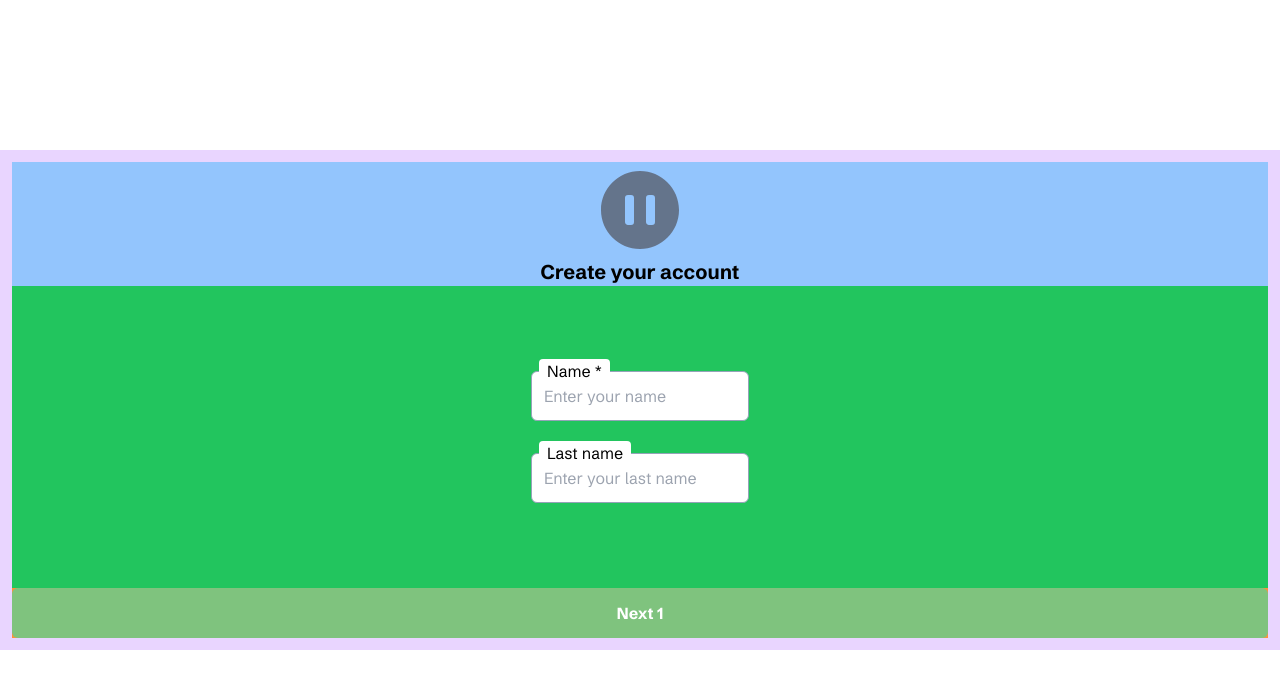
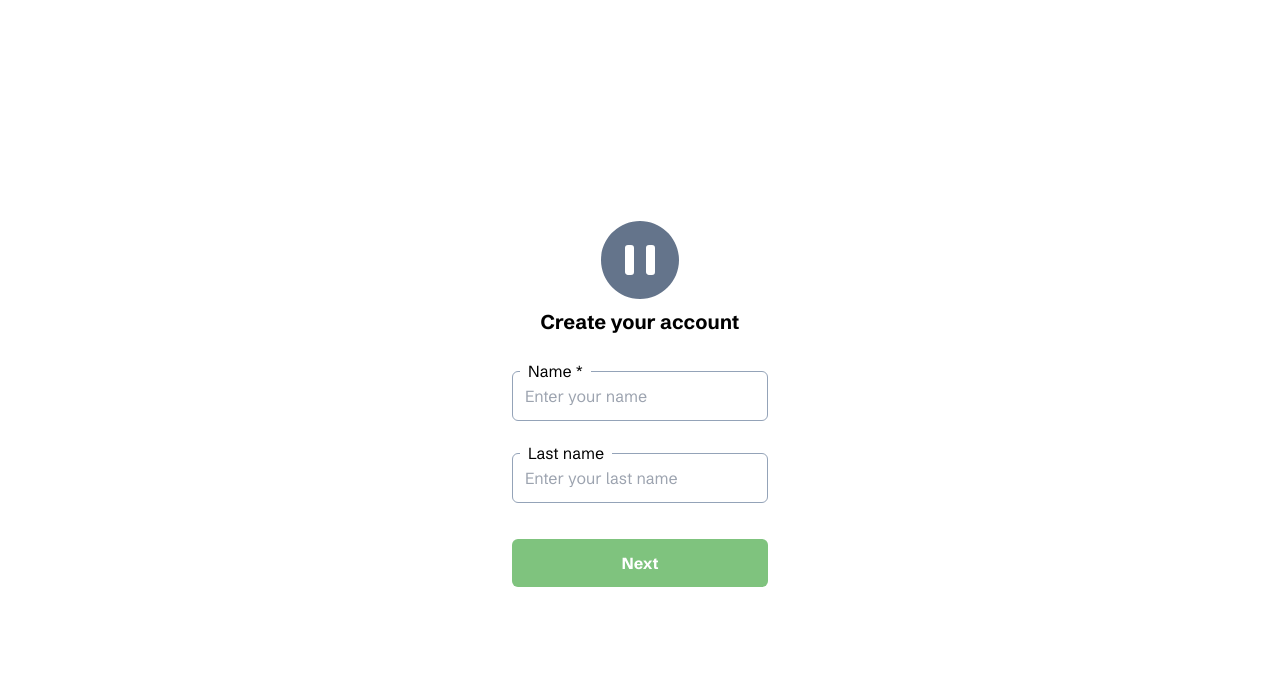
Before and after one commit to joaquincodigo/recipemanager, a Next.js app: page /register in a window 1280 px wide. Shown: the top 688 px of the page. Built offline with nearby package versions, Linux system fonts and the light colour scheme; no server answers.

Commit message:
Corrected buttons and sections sizes.

```diff
--- a/app/(auth-pages)/register/page.js
+++ b/app/(auth-pages)/register/page.js
@@ -27,19 +27,16 @@ export default function RegisterPage() {
   };
 
   return (
-    <form
-      className="bg-purple-200 h-[500px] w-full p-3 flex flex-col"
-      autoComplete="off"
-    >
+    <form className=" h-[400px] w-full p-3 flex flex-col" autoComplete="off">
       {/* +-+-+-+-+-+-+-+-+-+-+- HEADING  +-+-+-+-+-+-+-+-+-+-+-+-+*/}
-      <div className="bg-blue-300 flex-2">
+      <div className=" flex-[2]">
         <PauseCircleIcon className="h-24 w-24 text-slate-500 mx-auto" />
         <h1 className="text-xl text-center font-bold">Create your account</h1>
       </div>
 
+      {/* +-+-+-+-+-+-+-+- INPUTS CONTAINER  +-+-+-+-+-+-+-+-+-+-+-*/}
+      <div className=" w-full flex flex-col justify-center items-center gap-y-8 flex-[4] ">
         {/* +-+-+-+-+-+-+-+-+-+-+- PAGE 1 +-+-+-+-+-+-+-+-+-+-+-+-+*/}
-      <div className="flex flex-col justify-center items-center gap-y-8 flex-[6] bg-green-500">
-        {/* PAGE 1 */}
         {currentPage === 1 && (
           <>
             {/* NAME */}
@@ -51,7 +48,7 @@ export default function RegisterPage() {
                 Name *
               </label>
               <input
-                className="bg-white p-3 rounded-md border  border-slate-400 focus:outline-none focus:ring-2 focus:ring-[#7FC37E]"
+                className="bg-white w-64 p-3 rounded-md border  border-slate-400 focus:outline-none focus:ring-2 focus:ring-[#7FC37E]"
                 placeholder="Enter your name"
                 type="text"
                 id="name"
@@ -69,7 +66,7 @@ export default function RegisterPage() {
                 Last name
               </label>
               <input
-                className="bg-white p-3 rounded-md border border-slate-400 focus:outline-none focus:ring-2 focus:ring-[#7FC37E]"
+                className="bg-white w-64 p-3 rounded-md border border-slate-400 focus:outline-none focus:ring-2 focus:ring-[#7FC37E]"
                 placeholder="Enter your last name"
                 type="text"
                 id="lastname"
@@ -80,13 +77,74 @@ export default function RegisterPage() {
           </>
         )}
 
-        {currentPage === 2 && <></>}
+        {/* +-+-+-+-+-+-+-+-+-+-+- PAGE 1 +-+-+-+-+-+-+-+-+-+-+-+-+*/}
+        {currentPage === 2 && (
+          <>
+            {/* MAIL */}
+            <div className="relative">
+              <label
+                className="absolute left-2 -top-3 px-2 z-10 rounded bg-white"
+                htmlFor="mail"
+              >
+                Mail *
+              </label>
+              <input
+                className="bg-white w-64 p-3 rounded-md border border-slate-400 focus:outline-none focus:ring-2 focus:ring-[#7FC37E]"
+                placeholder="Enter your mail"
+                type="email"
+                id="email"
+                name="email"
+                autoComplete="new-mail"
+              />
+            </div>
+          </>
+        )}
 
-        {currentPage === 3 && <></>}
+        {/* +-+-+-+-+-+-+-+-+-+-+- PAGE 2 +-+-+-+-+-+-+-+-+-+-+-+-+*/}
+        {currentPage === 3 && (
+          <>
+            {/* PASSWORD */}
+            <div className="relative">
+              <label
+                className="absolute left-2 -top-3 px-2 z-10 rounded bg-white"
+                htmlFor="password"
+              >
+                Password *
+              </label>
+              <input
+                className="bg-white w-64 p-3 rounded-md border border-slate-400 focus:outline-none focus:ring-2 focus:ring-[#7FC37E]"
+                placeholder="Enter your mail"
+                type="password"
+                id="password"
+                name="password"
+                autoComplete="new-password"
+              />
+            </div>
+
+            {/* PASSWORD VERIFICATIOn */}
+            <div className="relative">
+              <label
+                className="absolute left-2 -top-3 px-2 z-10 rounded bg-white"
+                htmlFor="password-verification"
+              >
+                Password Verification *
+              </label>
+              <input
+                className="bg-white w-64 p-3 rounded-md border border-slate-400 focus:outline-none focus:ring-2 focus:ring-[#7FC37E]"
+                placeholder="Re-enter your password"
+                type="password"
+                id="password-verfication"
+                name="password-verification"
+                autoComplete="password-verification"
+              />
+            </div>
+          </>
+        )}
       </div>
 
       {/* +-+-+-+-+-+-+-+-+-+-+- FORM BUTTONS +-+-+-+-+-+-+-+-+-+-+-+-+*/}
-      <div className="flex gap-x-3 flex-1 bg-orange-400">
+      <div className=" w-full flex-1 flex justify-center items-center">
+        <div className=" min-w-64 gap-x-3 flex">
           {currentPage != 1 && (
             <button
               onClick={handleBack}
@@ -100,113 +158,10 @@ export default function RegisterPage() {
             onClick={handleNext}
             className="p-3 flex-[2] text-white font-bold rounded-md bg-[#7FC37E]"
           >
-          Next {currentPage}
+            Next
           </button>
+        </div>
       </div>
     </form>
   );
 }
-
-// {/* +-+-+-+-+-+-+-+-+-+-+- PAGE 1 +-+-+-+-+-+-+-+-+-+-+-+-+*/}
-// {currentPage === 1 && (
-//     {/* NAME */}
-//     <div className="relative">
-//       <label
-//         className="absolute left-2 -top-3 px-2 z-10 rounded bg-white"
-//         htmlFor="name"
-//       >
-//         Name *
-//       </label>
-//       <input
-//         className="bg-white p-3 rounded-md border  border-slate-400 focus:outline-none focus:ring-2 focus:ring-[#7FC37E]"
-//         placeholder="Enter your name"
-//         type="text"
-//         id="name"
-//         name="name"
-//         autoComplete="off"
-//         required
-//       />
-//     </div>
-
-//     {/* LASTNAME */}
-//     <div className="relative">
-//       <label
-//         className="absolute left-2 -top-3 px-2 z-10 rounded bg-white"
-//         htmlFor="lastname"
-//       >
-//         Last name
-//       </label>
-//       <input
-//         className="bg-white p-3 rounded-md border border-slate-400 focus:outline-none focus:ring-2 focus:ring-[#7FC37E]"
-//         placeholder="Enter your last name"
-//         type="text"
-//         id="lastname"
-//         name="lastname"
-//         autoComplete="off"
-//       />
-//     </div>
-// )}
-//
-//   {/* +-+-+-+-+-+-+-+-+-+-+- PAGE 2 +-+-+-+-+-+-+-+-+-+-+-+-+*/}
-//   {currentPage === 2 && (
-//     <>
-//       {/* MAIL */}
-//       <div className="relative">
-//         <label
-//           className="absolute left-2 -top-3 px-2 z-10 rounded bg-white"
-//           htmlFor="mail"
-//         >
-//           Mail *
-//         </label>
-//         <input
-//           className="bg-white p-3 rounded-md border border-slate-400 focus:outline-none focus:ring-2 focus:ring-[#7FC37E]"
-//           placeholder="Enter your mail"
-//           type="email"
-//           id="email"
-//           name="email"
-//           autoComplete="new-mail"
-//         />
-//       </div>
-//     </>
-//   )}
-
-//   {/* +-+-+-+-+-+-+-+-+-+-+- PAGE 3 +-+-+-+-+-+-+-+-+-+-+-+-+*/}
-//   {currentPage === 3 && (
-//     <>
-//       {/* PASSWORD */}
-//       <div className="relative">
-//         <label
-//           className="absolute left-2 -top-3 px-2 z-10 rounded bg-white"
-//           htmlFor="password"
-//         >
-//           Password *
-//         </label>
-//         <input
-//           className="bg-white p-3 rounded-md border border-slate-400 focus:outline-none focus:ring-2 focus:ring-[#7FC37E]"
-//           placeholder="Enter your mail"
-//           type="password"
-//           id="password"
-//           name="password"
-//           autoComplete="new-password"
-//         />
-//       </div>
-
-//       {/* PASSWORD VERIFICATIOn */}
-//       <div className="relative">
-//         <label
-//           className="absolute left-2 -top-3 px-2 z-10 rounded bg-white"
-//           htmlFor="password-verification"
-//         >
-//           Password Verification *
-//         </label>
-//         <input
-//           className="bg-white p-3 rounded-md border border-slate-400 focus:outline-none focus:ring-2 focus:ring-[#7FC37E]"
-//           placeholder="Re-enter your password"
-//           type="password"
-//           id="password-verfication"
-//           name="password-verification"
-//           autoComplete="password-verification"
-//         />
-//       </div>
-//     </>
-//   )}
```
Lines whose indentation alone changed are shown as unchanged.
